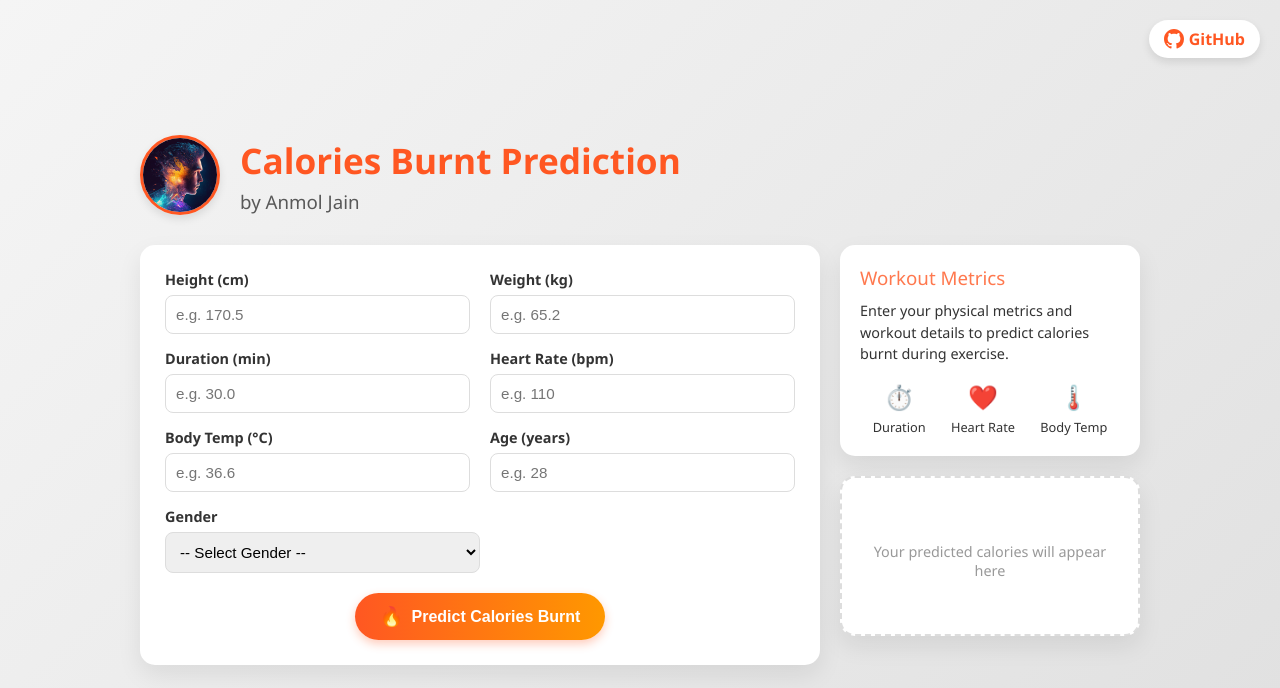
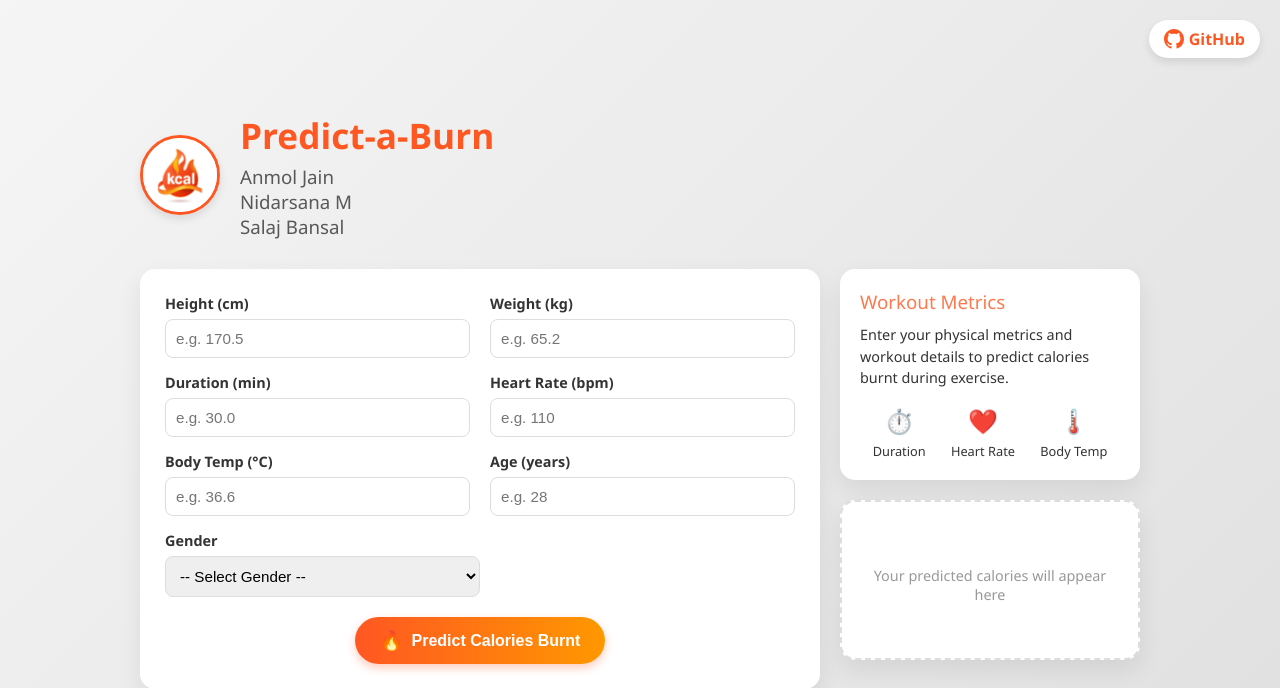
Before and after one commit to Anmoljain2005/Predict-a-Burn, a Flask app: page / in a window 1280 px wide. Shown: the top 688 px of the page. Run offline with Flask 3, Linux system fonts and the light colour scheme.

Commit message:
final commit

```diff
--- a/templates/index.html
+++ b/templates/index.html
@@ -3,11 +3,11 @@
 <head>
   <meta charset="UTF-8">
   <meta name="viewport" content="width=device-width, initial-scale=1.0">
-  <title>Calories Burnt Prediction</title>
+  <title>Predict-a-Burn</title>
   <link rel="stylesheet" href="{{ url_for('static', filename='css/style.css') }}">
 </head>
 <body>
-  <a href="https://github.com/Anmoljain2005/Gem_stone_Price_Prediction" class="github-link" target="_blank">
+  <a href="https://github.com/Anmoljain2005/Predict-a-Burn" class="github-link" target="_blank">
     <svg width="20" height="20" viewBox="0 0 16 16">
       <path fill="currentColor" d="M8 0C3.58 0 0 3.58 0 8c0 3.54 2.29 6.53 5.47 7.59.4.07.55-.17.55-.38 0-.19-.01-.82-.01-1.49-2.01.37-2.53-.49-2.69-.94-.09-.23-.48-.94-.82-1.13-.28-.15-.68-.52-.01-.53.63-.01 1.08.58 1.23.82.72 1.21 1.87.87 2.33.66.07-.52.28-.87.51-1.07-1.78-.2-3.64-.89-3.64-3.95 0-.87.31-1.59.82-2.15-.08-.2-.36-1.02.08-2.12 0 0 .67-.21 2.2.82.64-.18 1.32-.27 2-.27.68 0 1.36.09 2 .27 1.53-1.04 2.2-.82 2.2-.82.44 1.1.16 1.92.08 2.12.51.56.82 1.27.82 2.15 0 3.07-1.87 3.75-3.65 3.95.29.25.54.73.54 1.48 0 1.07-.01 1.93-.01 2.2 0 .21.15.46.55.38A8.013 8.013 0 0016 8c0-4.42-3.58-8-8-8z"></path>
     </svg>
@@ -16,10 +16,12 @@
 
   <div class="container">
     <div class="header">
-      <img src="{{ url_for('static', filename='Image/your_profile_pic.jpg') }}" alt="Profile Picture" class="profile">
+      <img src="{{ url_for('static', filename='Image/Logo.jpg') }}" alt="Profile Picture" class="profile">
       <div class="title-section">
-        <h1>Calories Burnt Prediction</h1>
-        <h3>by Anmol Jain</h3>
+        <h1>Predict-a-Burn</h1>
+        <h3>Anmol Jain</h3>
+        <h3>Nidarsana M</h3>
+        <h3>Salaj Bansal</h3>
       </div>
     </div>
 
@@ -101,7 +103,7 @@
 
         {% if results %}
         <div class="result-box">
-          <h2>Calories Burnt</h2>
+          <h2>Calories Burnt (kcal)</h2>
           <div class="result-value">{{ results }}</div>
           <p class="result-note">Based on your inputs</p>
         </div>
```
Also changed, not shown: static/Image/Logo.jpg (added), static/Image/your_profile_pic.jpg (deleted).
